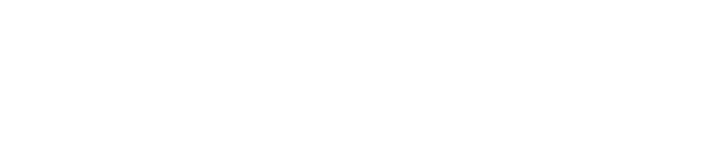
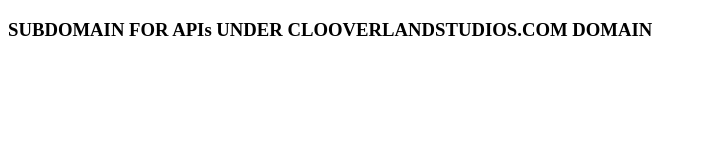
Before and after one commit to ClooverDev/api-clooverlandstudios, a plain HTML site: page index.html in a window 1280 px wide. Shown: the whole page, without its empty margins (0-705 px from the left). Drawn offline with Linux system fonts and the light colour scheme.

Commit message:
Update index.html

```diff
--- a/index.html
+++ b/index.html
@@ -4,4 +4,8 @@
   <head>
     <title> API Clooverland Studios </title>
   </head>
+
+  <body>
+    <h3>SUBDOMAIN FOR APIs UNDER CLOOVERLANDSTUDIOS.COM DOMAIN</h3>
+  </body>
 </html>
```
